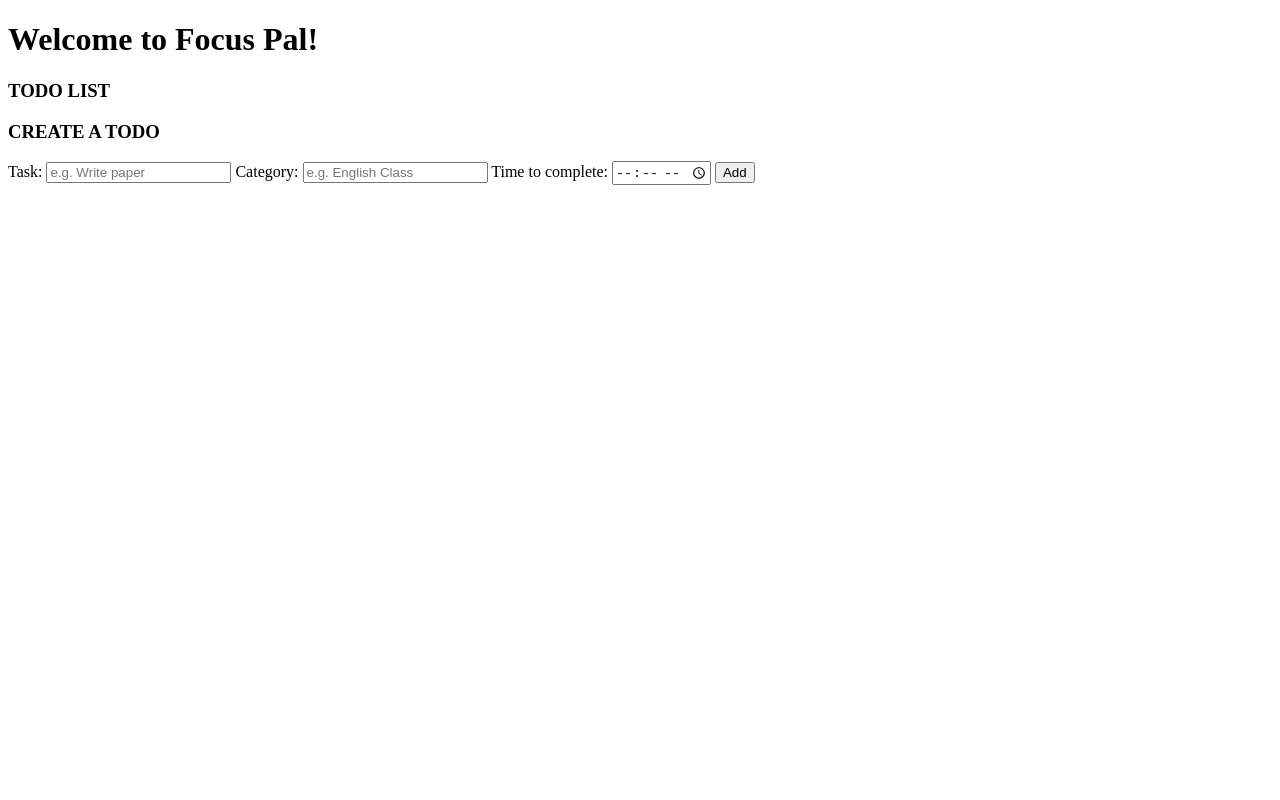
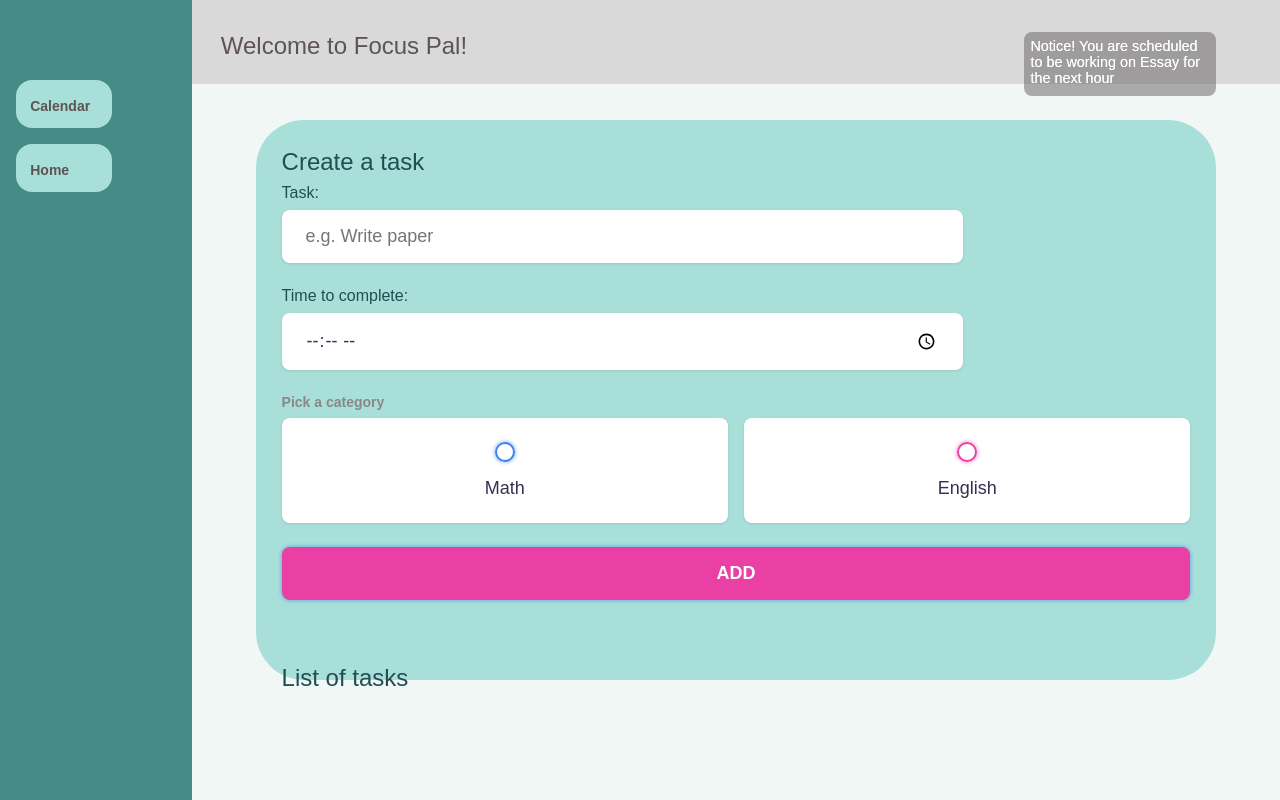
Before and after one commit to TiffanyN22/Focus-Pal, a plain HTML site: page List Page/index.html in a window 1280 px wide. Drawn offline with Linux system fonts and the light colour scheme.

Commit message:
Updated CSS for home/list page
no JS yet, need to make working nav bar, has all the html needed for the page I think - matches figma website and can stretch! (also only 2 categories available for now)

```diff
--- a/List Page/index.html
+++ b/List Page/index.html
@@ -13,24 +13,25 @@
 	<!-- End of CSS Import -->
 </head>
 <body>
-    <main class="app">
+
+    <div class="topnav">
                 <!-- Top header -->
                 <h1>
                     Welcome to Focus Pal!
+                    <style>
+                  </style>
                 </h1>
             <!-- End of Top header -->
 
-        <!-- Todo List -->
-		<section class="todo-list">
-			<h3>TODO LIST</h3>
-            <!-- h3 is the size not number of headers -->
-			<div class="list" id="todo-list"></div>
-		</section>
-		<!-- End of Todo List -->
+      </div>
+
+    <div class="section-background"></div>
+
+    <main class="app">
 
         <!-- New Todo -->
 		<section class="create-todo">
-			<h3>CREATE A TODO</h3>
+			<h3>Create a task</h3>
 			<form id="new-todo-form">
                 <label> Task:</label>
                 <input
@@ -39,20 +40,84 @@
 					name="content"
 					id="content" />
 
-                <label> Category:</label>
-                <input
-                    type="text"
-                    placeholder="e.g. English Class"
-                    name="content"
-                    id="content" />
+                <!-- this is if you want to add a drop down with different classes (need to figure out how to have user input into the list though)
+                <label for="category">Choose a category:</label>
+
+                <select name="options" id="options">
+                <option value="Math">Math</option>
+                <option value="English">English</option>
+                <option value="Science">Science</option>
+                <option value="History">History</option>
+                </select> -->
 
                 <label> Time to complete:</label>
                 <input type="time" id="time1">
+                <!-- figure out how to have it not be in hours of the day-->
+                <!-- <input type="time" step="300"> --> <!-- 5 min step -->
+
+
+                <h4>Pick a category</h4>
+				<div class="options">
+					<label>
+						<input type="radio" name="category" id="category1" value="math" />
+						<span class="bubble math"></span>
+						<div>Math</div>
+					</label>
+					<label>
+						<input type="radio" name="category" id="category2" value="english" />
+						<span class="bubble english"></span>
+						<div>English</div>
+					</label>
+				</div>
 
                 <input type="submit" value="Add" />
+
             </form>
+            <!-- add another form to ask to add a category / figure out how to use inputted things to add to existing drop downs-->
+		</section>
+
         </section>
 		<!-- End of New Todo -->
+
+
+
+        <!-- Todo List -->
+		<section class="todo-list">
+			<h3>List of tasks</h3>
+            <!-- h3 is the size not number of headers -->
+			<div class="list" id="todo-list"></div>
+		</section>
+		<!-- End of Todo List -->
+
+
+        <!-- Nav Buttons-->
+        <section class="nav-buttons">
+            <div class="left-border"></div>
+
+            <div class="home-button">
+                <h5>Home</h5>
+            </div>
+
+            <div class="calendar-button">
+                <h5>Calendar</h5>
+            </div>
+        </section>
+        <!-- End of Nav Buttons-->
+
+        <!-- Notification-->
+        <section class="notification">
+            <div class="notice-background">
+                <h6>Notice! You are scheduled to
+                    be working on Essay for the
+                    next hour</h6>
+            </div>
+            <div class="notice-text">
+                <h6>Notice! You are scheduled to
+                    be working on Essay for the
+                    next hour</h6>
+            </div>
+        </section>
+        <!-- End of Notification-->
 
     </main>
     <!-- End of App Wrapper -->
--- a/List Page/main.css
+++ b/List Page/main.css
@@ -0,0 +1,405 @@
+/* referenced tutorial: https://www.youtube.com/watch?v=6eFwtaZf6zc&t=0s */
+
+
+/* Variables */
+:root {
+
+    /*our colors for focus-pal*/
+    --light-gray: #d9d9d9;
+    --dark-gray: #949090;
+    --darkest-gray: #5e5454;
+    --even-darker-gray: #5E5454;
+    --light-blue: #f1f7f4;
+    --dark-blue:  #a8dfd9;
+    --darkest-blue: #468b86;
+    --black: #121514;
+    --text: #224D54;
+
+    /*colors from tutorial*/
+	--primary: #EA40A4;
+	--math: #3a82ee;
+	--english: var(--primary);
+	--light: #EEE;
+	--grey: #888;
+	--dark: #313154;
+	--danger: #ff5b57;
+
+	--shadow: 0 1px 3px rgba(0, 0, 0, 0.1);
+
+	--math-glow: 0px 0px 4px rgba(58, 130, 238, 0.75);
+	--english-glow: 0px 0px 4px rgba(234, 64, 164, 0.75);
+}
+/* End of Variables */
+
+/* Resets */
+* {
+	margin: 0;
+	padding: 0;
+	box-sizing: border-box;
+	font-family: 'montserrat', sans-serif;
+}
+/*
+/* gets rid of outlines and backfill of task, time, and add*/
+/*figure out how to change color of time input because it's UGLY*/
+input:not([type="radio"]):not([type="checkbox"]), button {
+	appearance: none;
+	border: none;
+	outline: none;
+	background: none;
+	cursor: initial;
+}
+
+/* End of Resets */
+/* Add a black background color to the top navigation */
+/* https://www.w3schools.com/howto/howto_js_topnav.asp */
+.topnav {
+    z-index: -1;
+    margin: 0;
+	padding: 0;
+    width:100%;
+    background-color: var(--light-gray);
+    overflow: hidden;
+  }
+
+* {
+	margin: none;
+	padding: none;
+	box-sizing: border-box;
+	font-family: 'montserrat', sans-serif;
+}
+
+
+body {
+	background: var(--light-blue);
+	color: var(--text);
+}
+
+ul {
+    list-style-type: none;
+    margin: 0;
+    padding: 0;
+  }
+
+section {
+    /* 1rem = 16px */
+	margin-top: 4rem;
+	margin-bottom: 2rem;
+	padding-left: 22%;
+	padding-right: 7%;
+   /* background: var(--dark-blue) ;*/
+}
+
+h1 {
+	margin: 1rem;
+	padding: 1rem;
+    color: var(--even-darker-gray);
+	font-size: 1.5rem;
+	font-weight: 400;
+	margin-bottom: 0.5rem;
+    margin-left:16%;
+}
+
+h3 {
+
+	color: var(--text);
+	font-size: 1.5rem;
+	font-weight: 400;
+	margin-bottom: 0.5rem;
+    /*background: var(--dark-blue) ;*/
+}
+
+h4 {
+
+	color: var(--grey);
+	font-size: 0.875rem;
+	font-weight: 700;
+    margin-top: 0.75rem;
+    margin-bottom: 0.5rem;
+	/*margin-bottom: 0.5rem;*/
+}
+
+h5 {
+    color: var(--even-darker-gray);
+	font-size: 0.875rem;
+	font-weight: 700;
+    margin-top: 0.75rem;
+    margin-bottom: 0.5rem;
+    margin-left: 0.49rem;
+    padding: 0.4rem;
+}
+h6 {
+    color: #FFFFFF;
+    font-size: 0.9rem;
+	font-weight: 400;
+    padding: 0.4rem;
+    opacity: 1;
+
+}
+/*.section-background {
+    display: flex;
+    border-radius: 3rem;
+    position: absolute;
+    z-index: -1;
+    width: 80%;
+    height: 35rem;
+    left: 10rem;
+    top: 120px;
+    background-color: var(--dark-blue);
+  }*/
+
+.left-border {
+    position: absolute;
+    z-index:0;
+    height: 100%;
+    width: 15%;
+    left: 0;
+    top: 0;
+    background-color: var(--darkest-blue);
+    margin-top: 0rem;
+}
+
+.calendar-button {
+    border-radius: 1rem;
+    z-index:1;
+    position: absolute;
+    height: 3rem;
+    width: 6rem;
+    left: 1rem;
+    top: 5rem;
+    background-color: var(--dark-blue);
+}
+
+.home-button {
+    border-radius: 1rem;
+    z-index:1;
+    position: absolute;
+    height: 3rem;
+    width: 6rem;
+    left: 1rem;
+    top: 9rem;
+    background-color: var(--dark-blue);
+}
+
+.notice-background {
+    border-radius: 0.5rem;
+    z-index:2;
+    position: absolute;
+    height: 4rem;
+    width:12rem;
+    right: 4rem;
+    top: 2rem;
+    background-color: #646060;
+    opacity: 0.5;
+}
+.notice-text {
+    border-radius: 0.5rem;
+    z-index:2;
+    position: absolute;
+    height: 4rem;
+    width:12rem;
+    right: 4rem;
+    top: 2rem;
+}
+
+.create-todo input[type="text"] {
+	margin-top:0.5rem;
+    display: block;
+	width: 75%;
+	font-size: 1.125rem;
+	padding: 1rem 1.5rem;
+	color: var(--dark);
+	background-color: #FFF;
+	border-radius: 0.5rem;
+	box-shadow: var(--shadow);
+	margin-bottom: 1.5rem;
+}
+
+.create-todo input[type="time"] {
+	margin-top:0.5rem;
+    display: block;
+	width: 75%;
+	font-size: 1.125rem;
+	padding: 1rem 1.5rem;
+	color: var(--dark);
+	background-color: #FFF;
+	border-radius: 0.5rem;
+	box-shadow: var(--shadow);
+	margin-bottom: 1.5rem;
+}
+
+.create-todo .options {
+	display: grid;
+	grid-template-columns: repeat(2, 1fr);
+	grid-gap: 1rem;
+	margin-bottom: 1.5rem;
+}
+
+.create-todo .options label {
+	display: flex;
+	flex-direction: column;
+	align-items: center;
+	justify-content: center;
+	background-color: #FFF;
+	padding: 1.5rem;
+	box-shadow: var(--shadow);
+	border-radius: 0.5rem;
+	cursor: pointer;
+}
+
+input[type="radio"],
+input[type="checkbox"] {
+	display: none;
+}
+
+
+.bubble {
+	display: flex;
+	align-items: center;
+	justify-content: center;
+	width: 20px;
+	height: 20px;
+	border-radius: 999px;
+	border: 2px solid var(--math);
+	box-shadow: var(--math-glow);
+}
+
+.section-background {
+    display: flex;
+    border-radius: 3rem;
+    align-items: center;
+    position: absolute;
+    justify-content: center;
+    z-index: -1;
+    /*width: 80%; */
+    height: 35rem;
+    left: 20%;
+    right: 5%;
+    top: 120px;
+    height: 70%;
+    background-color: var(--dark-blue);
+    /*
+    display: flex;
+    border-radius: 3rem;
+    position: absolute;
+    z-index: -1;
+    width: 80%;
+    height: 35rem;
+    left: 10rem;
+    top: 120px;
+    background-color: var(--dark-blue);
+    */
+  }
+
+.bubble.english {
+	border-color: var(--english);
+	box-shadow: var(--english-glow);
+}
+
+.bubble::after {
+	content: '';
+	display: block;
+	opacity: 0;
+	width: 0px;
+	height: 0px;
+	background-color: var(--math);
+	box-shadow: var(--math-glow);
+	border-radius: 999px;
+	transition: 0.2s ease-in-out;
+}
+
+.bubble.english::after {
+	background-color: var(--english);
+	box-shadow: var(--english-glow);
+}
+
+input:checked ~ .bubble::after {
+	width: 10px;
+	height: 10px;
+	opacity: 1;
+}
+
+.create-todo .options label div {
+	color: var(--dark);
+	font-size: 1.125rem;
+	margin-top: 1rem;
+}
+
+.create-todo input[type="submit"] {
+	display: block;
+	width: 100%;
+	font-size: 1.125rem;
+	padding: 1rem 1.5rem;
+	color: #FFF;
+	font-weight: 700;
+	text-transform: uppercase;
+	background-color: var(--primary);
+	box-shadow: var(--math-glow);
+	border-radius: 0.5rem;
+	cursor: pointer;
+	transition: 0.2s ease-out;
+}
+
+.create-todo input[type="submit"]:hover {
+	opacity: 0.75;
+}
+
+.todo-list .list {
+	margin: 1rem 0;
+}
+
+.todo-list .todo-item {
+	display: flex;
+	align-items: center;
+	background-color: #FFF;
+	padding: 1rem;
+	border-radius: 0.5rem;
+	box-shadow: var(--shadow);
+	margin-bottom: 1rem;
+}
+
+.todo-item label {
+	display: block;
+	margin-right: 1rem;
+	cursor: pointer;
+}
+
+.todo-item .todo-content {
+	flex: 1 1 0%;
+}
+
+.todo-item .todo-content input {
+	color: var(--dark);
+	font-size: 1.125rem;
+}
+
+.todo-item .actions {
+	display: flex;
+	align-items: center;
+}
+
+.todo-item .actions button {
+	display: block;
+	padding: 0.5rem;
+	border-radius: 0.25rem;
+	color: #FFF;
+	cursor: pointer;
+	transition: 0.2s ease-in-out;
+}
+
+.todo-item .actions button:hover {
+	opacity: 0.75;
+}
+
+.todo-item .actions .edit {
+	margin-right: 0.5rem;
+	background-color: var(--primary);
+}
+
+.todo-item .actions .delete {
+	background-color: var(--danger);
+}
+
+.todo-item.done .todo-content input {
+	text-decoration: line-through;
+	color: var(--grey);
+}
--- a/List Page/main.js
+++ b/List Page/main.js
@@ -0,0 +1,120 @@
+/* tutorial: https://www.youtube.com/watch?v=6eFwtaZf6zc&t=0s */
+
+window.addEventListener('load', () => {
+	todos = JSON.parse(localStorage.getItem('todos')) || [];
+	const nameInput = document.querySelector('#name');
+	const newTodoForm = document.querySelector('#new-todo-form');
+
+	const username = localStorage.getItem('username') || '';
+
+	nameInput.value = username;
+
+	nameInput.addEventListener('change', (e) => {
+		localStorage.setItem('username', e.target.value);
+	})
+
+	newTodoForm.addEventListener('submit', e => {
+		e.preventDefault();
+
+		const todo = {
+			content: e.target.elements.content.value,
+			category: e.target.elements.category.value,
+			done: false,
+			createdAt: new Date().getTime()
+		}
+
+		todos.push(todo);
+
+		localStorage.setItem('todos', JSON.stringify(todos));
+
+		// Reset the form
+		e.target.reset();
+
+		DisplayTodos()
+	})
+
+	DisplayTodos()
+})
+
+function DisplayTodos () {
+	const todoList = document.querySelector('#todo-list');
+	todoList.innerHTML = "";
+
+	todos.forEach(todo => {
+		const todoItem = document.createElement('div');
+		todoItem.classList.add('todo-item');
+
+		const label = document.createElement('label');
+		const input = document.createElement('input');
+		const span = document.createElement('span');
+		const content = document.createElement('div');
+		const actions = document.createElement('div');
+		const edit = document.createElement('button');
+		const deleteButton = document.createElement('button');
+
+		input.type = 'checkbox';
+		input.checked = todo.done;
+		span.classList.add('bubble');
+		if (todo.category == 'personal') {
+			span.classList.add('personal');
+		} else {
+			span.classList.add('business');
+		}
+		content.classList.add('todo-content');
+		actions.classList.add('actions');
+		edit.classList.add('edit');
+		deleteButton.classList.add('delete');
+
+		content.innerHTML = `<input type="text" value="${todo.content}" readonly>`;
+		edit.innerHTML = 'Edit';
+		deleteButton.innerHTML = 'Delete';
+
+		label.appendChild(input);
+		label.appendChild(span);
+		actions.appendChild(edit);
+		actions.appendChild(deleteButton);
+		todoItem.appendChild(label);
+		todoItem.appendChild(content);
+		todoItem.appendChild(actions);
+
+		todoList.appendChild(todoItem);
+
+		if (todo.done) {
+			todoItem.classList.add('done');
+		}
+
+		input.addEventListener('change', (e) => {
+			todo.done = e.target.checked;
+			localStorage.setItem('todos', JSON.stringify(todos));
+
+			if (todo.done) {
+				todoItem.classList.add('done');
+			} else {
+				todoItem.classList.remove('done');
+			}
+
+			DisplayTodos()
+
+		})
+
+		edit.addEventListener('click', (e) => {
+			const input = content.querySelector('input');
+			input.removeAttribute('readonly');
+			input.focus();
+			input.addEventListener('blur', (e) => {
+				input.setAttribute('readonly', true);
+				todo.content = e.target.value;
+				localStorage.setItem('todos', JSON.stringify(todos));
+				DisplayTodos()
+
+			})
+		})
+
+		deleteButton.addEventListener('click', (e) => {
+			todos = todos.filter(t => t != todo);
+			localStorage.setItem('todos', JSON.stringify(todos));
+			DisplayTodos()
+		})
+
+	})
+}
```
Lines whose indentation alone changed are shown as unchanged.
